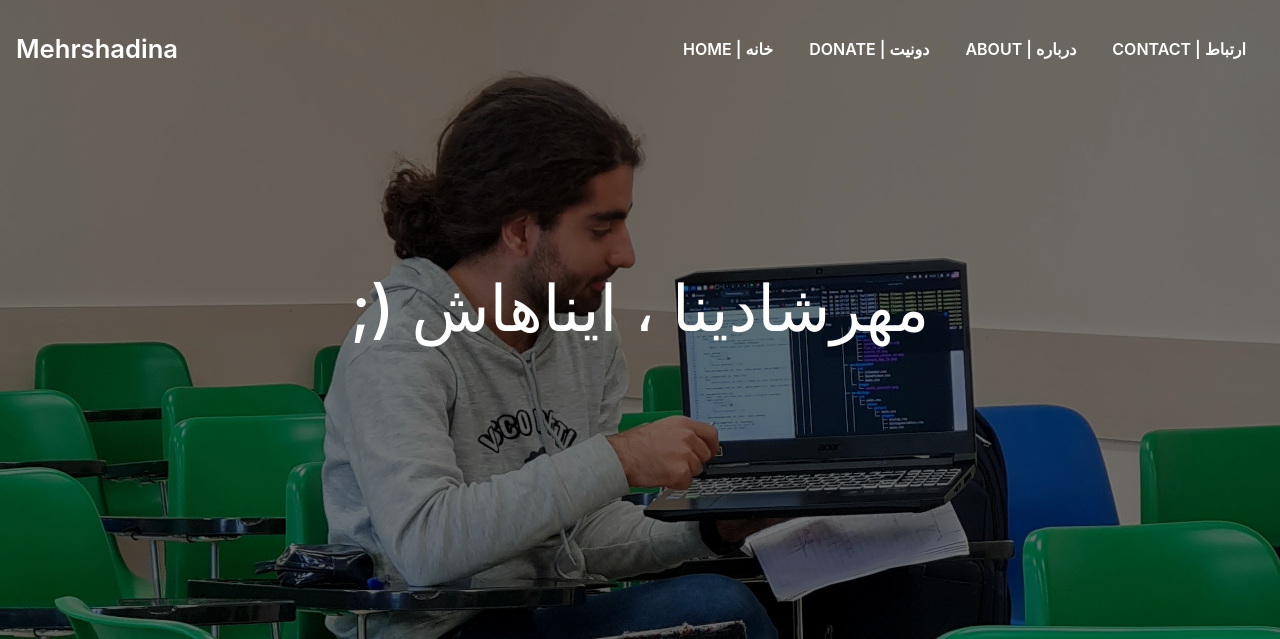
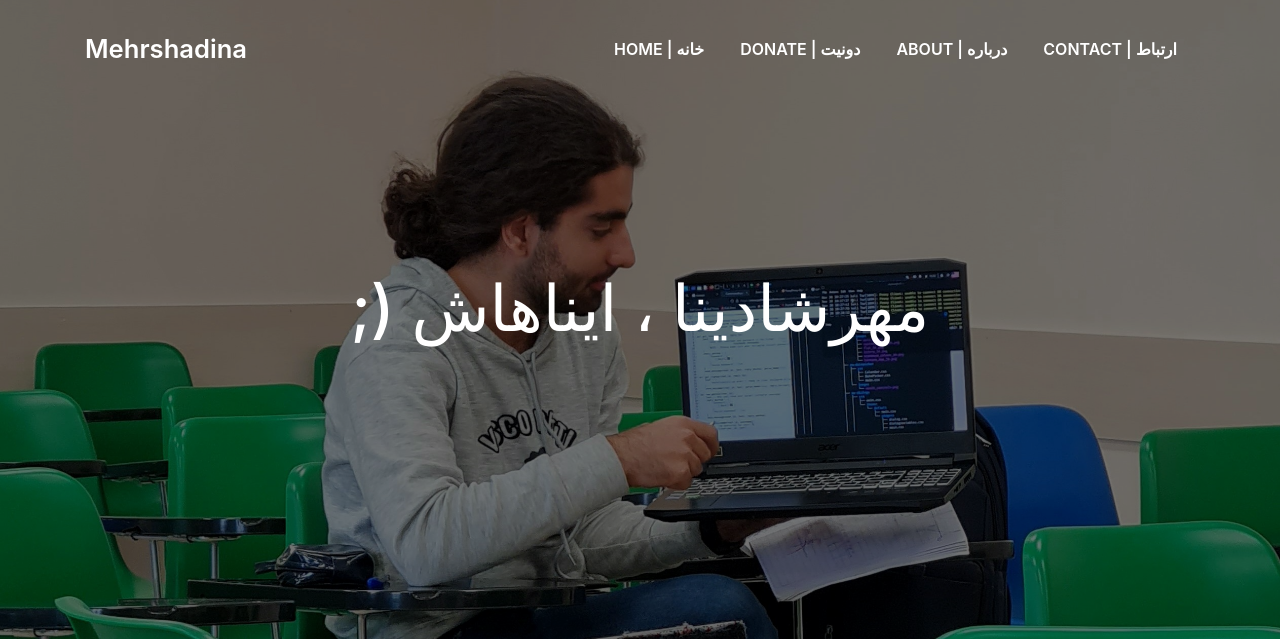
Before and after one commit to mehrshadina/mehrshadina-website, a Django app: page / in a window 1280 px wide. Shown: the top 639 px of the page. Run offline with Django 4.2, Linux system fonts and the light colour scheme; some libraries are stand-ins or nearby versions; some web fonts are replaced.

Commit message:
index.html navbar container-fluid ---> container.

```diff
--- a/web/templates/index.html
+++ b/web/templates/index.html
@@ -17,8 +17,8 @@
 </head>
 
 <body id="page-top">
-  <div class="container-fluid">
-    <nav class="navbar navbar-b navbar-trans navbar-expand-md fixed-top" id="mainNav">
+  <nav class="navbar navbar-b navbar-trans navbar-expand-md fixed-top" id="mainNav">
+    <div class="container">
       <a class="navbar-brand js-scroll" href="/">Mehrshadina</a>
       <button class="navbar-toggler collapsed" type="button" data-toggle="collapse" data-target="#navbarDefault"
         aria-controls="navbarDefault" aria-expanded="false" aria-label="Toggle navigation">
@@ -43,8 +43,8 @@
           </li>
         </ul>
       </div>
-    </nav>
-  </div>
+    </div>
+  </nav>
 
 
   <div id="home" class="intro route bg-image" style="background-image: url(/static/img/background.jpg)">
@@ -53,6 +53,8 @@
       <div class="table-cell">
         <div class="container">
           <h1 class="intro-title mb-4">;) مهرشادینا ، ایناهاش</h1>
+          <p class="hero-subtitle"><span class="typed" data-typed-items="Designer, Developer, Freelancer, Photographer"></span></p>
+          <!-- <p class="pt-3"><a class="btn btn-primary btn js-scroll px-4" href="#about" role="button">Learn More</a></p> -->
         </div>
       </div>
     </div>
```
